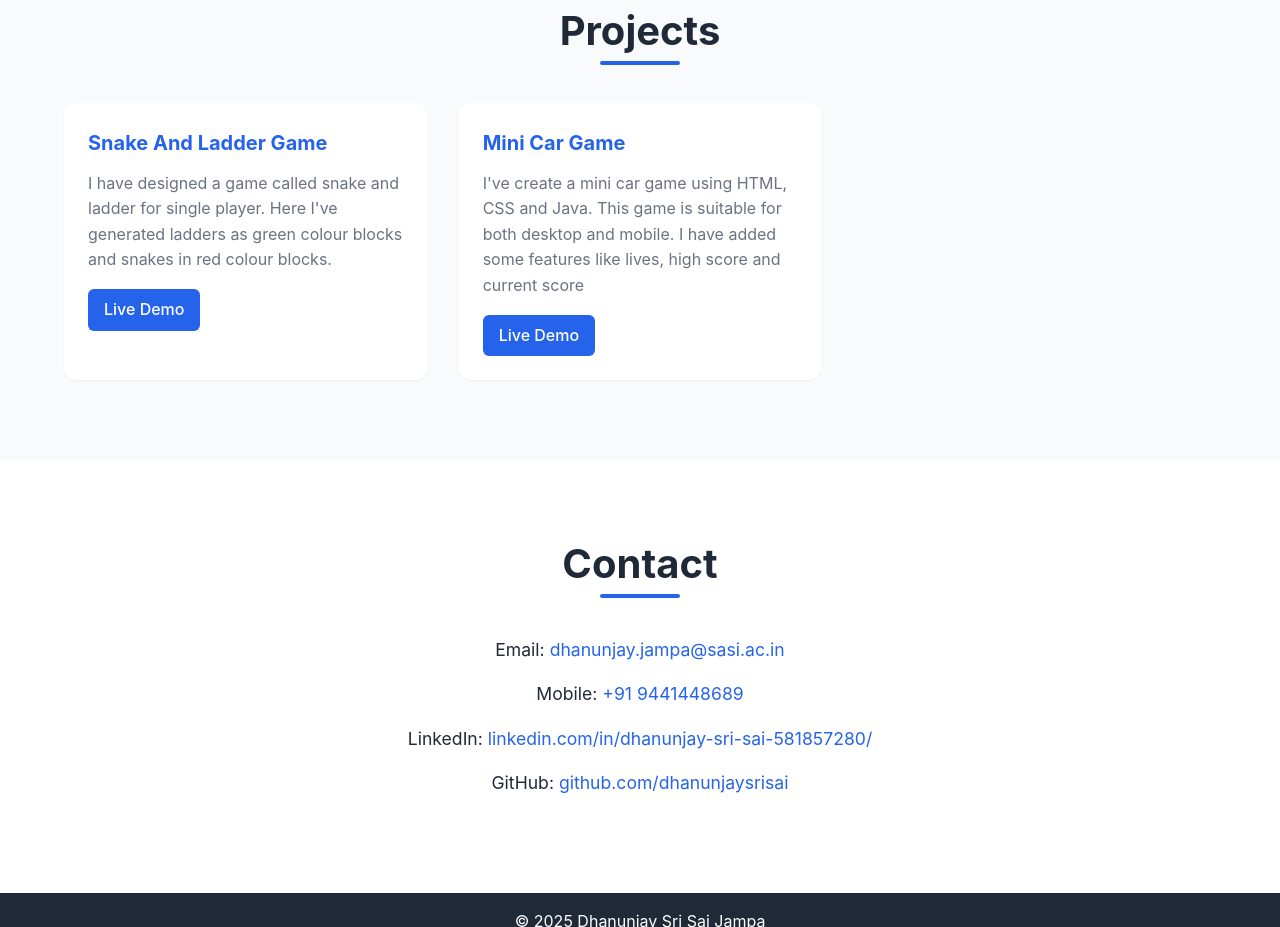
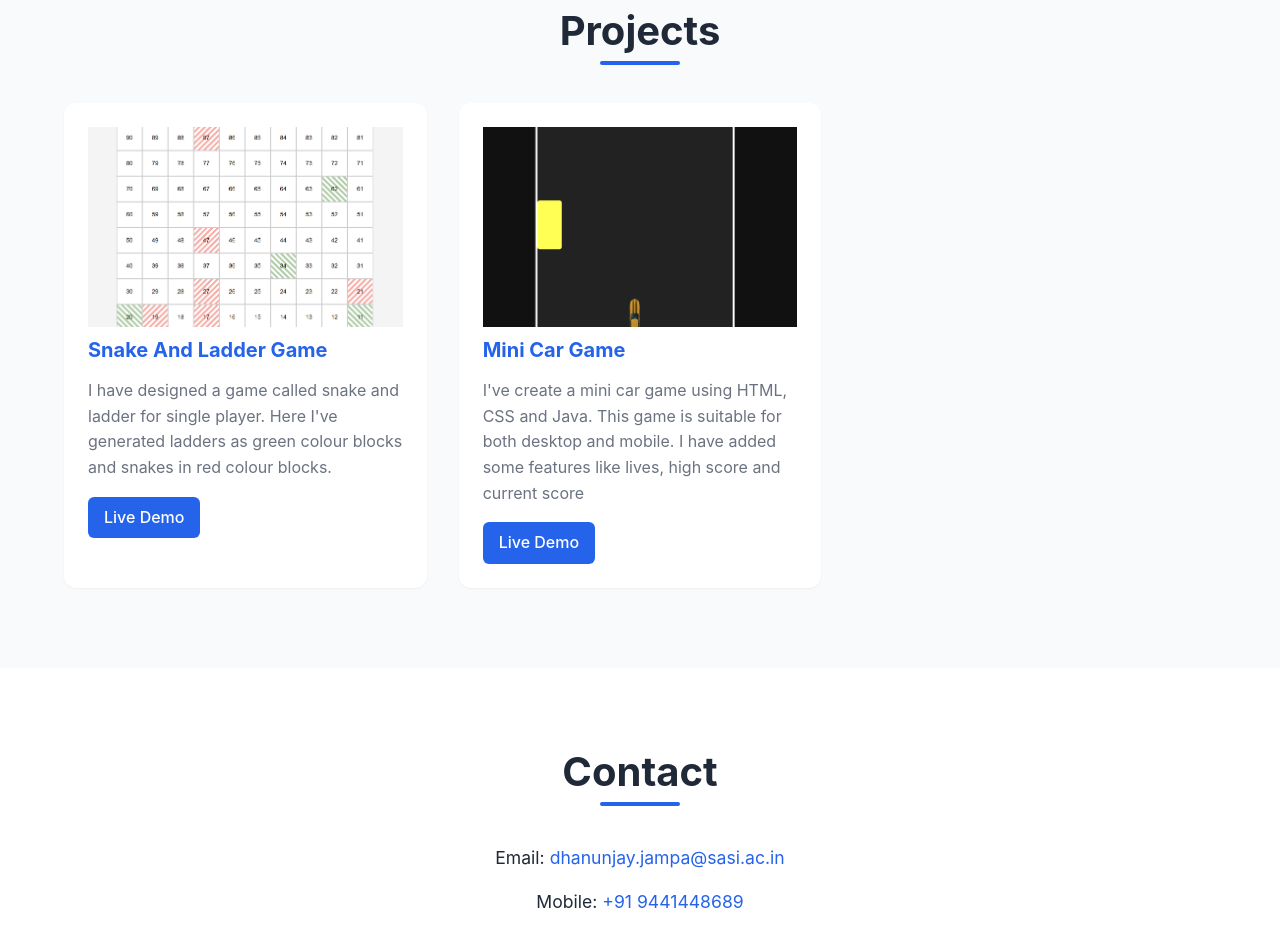
Before and after one commit to dhanunjaysrisai/CODSOFT, a plain HTML site: page index.html in a window 1280 px wide. Shown: the part 1300-2227 px from the top of the page. Drawn offline with Linux system fonts and the light colour scheme.

Commit message:
"Adding project images"

```diff
--- a/index.html
+++ b/index.html
@@ -74,6 +74,7 @@
             <div class="projects-grid">
                 <div class="project-card" tabindex="0">
                     <div class="project-content">
+                        <img src="Snake&Ladder.png" alt="Snake and Ladder" class="project-image" />
                         <div class="project-title">Snake And Ladder Game</div>
                         <div class="project-desc">I have designed a game called snake and ladder for single player. Here I've generated ladders as green colour blocks and snakes in red colour blocks.</div>
                         <div class="project-links">
@@ -83,6 +84,7 @@
                 </div>
                 <div class="project-card" tabindex="0">
                     <div class="project-content">
+                        <img src="Car_Game.png" alt="Car Gme" class="project-image" />
                         <div class="project-title">Mini Car Game</div>
                         <div class="project-desc">I've create a mini car game using HTML, CSS and Java. This game is suitable for both desktop and mobile. I have added some features like lives, high score and current score</div>
                         <div class="project-links">
--- a/style2.css
+++ b/style2.css
@@ -31,7 +31,10 @@ body {
   overflow-x: hidden;
 }
 
-h1, h2, h3,h4 {
+h1,
+h2,
+h3,
+h4 {
   line-height: 1.2;
   font-weight: 700;
 }
@@ -271,6 +274,12 @@ section {
   box-shadow: var(--shadow-lg);
 }
 
+.project-image {
+  width: 100%;
+  height: 200px;
+  object-fit: cover;
+}
+
 .project-content {
   padding: 1.5rem;
 }
```
Also changed, not shown: Car_Game.png (added), Snake&Ladder.png (added).
